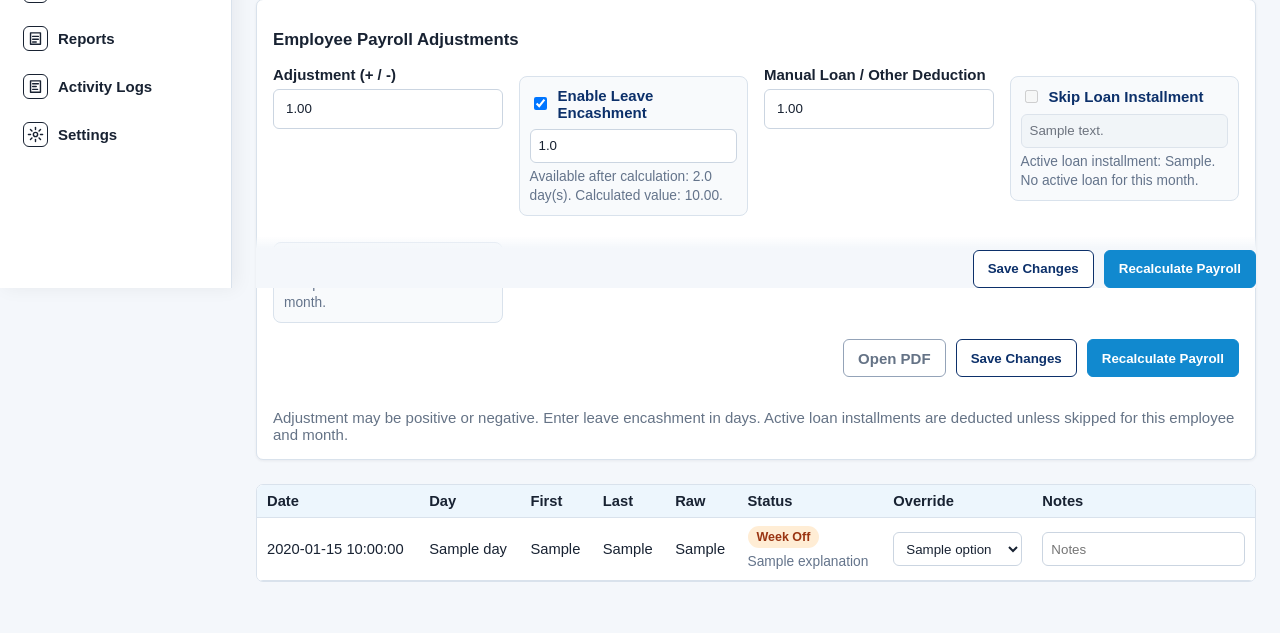
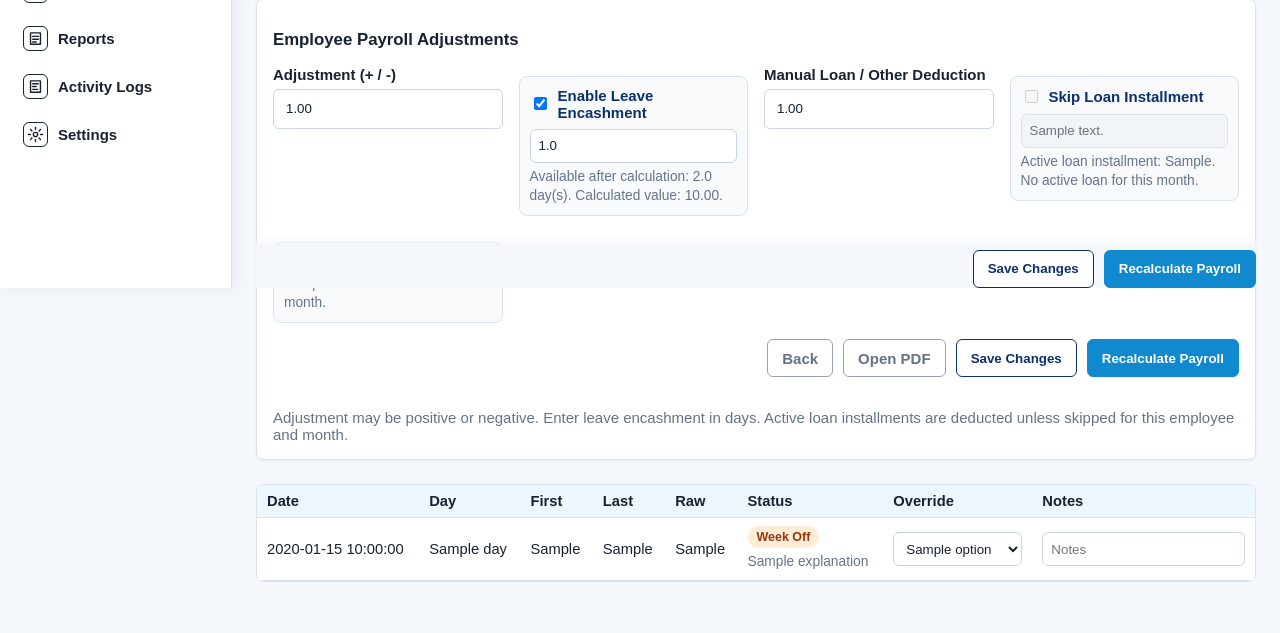
Before and after one commit to smitz96/payroll, a Flask app: template templates/employee_detail.html in a window 1280 px wide. Shown: the part 512-1145 px from the top of the page. Run offline with Flask 3, Linux system fonts and the light colour scheme; tables that the repository leaves empty hold one stand-in row (values such as "Sample post"); the template is opened without the code that fills it: values that come from a table or form of the project are taken from there, most other values are stand-ins (such as "Sample title", 1, 10 or a date in 2020).

Commit message:
Add back button to employee payroll detail

```diff
--- a/templates/employee_detail.html
+++ b/templates/employee_detail.html
@@ -76,6 +76,7 @@
       </div>
     </div>
     <div class="col-md-12 adjustment-actions">
+      <a class="btn btn-outline-secondary" href="{{ url_for('payroll.month', month=month) }}">Back</a>
       <a class="btn btn-outline-secondary" href="{{ url_for('reports.employee_pdf', month=month, employee_id=employee_id) }}" target="_blank" rel="noopener">Open PDF</a>
       {% if not is_finalized %}
       <button class="btn btn-outline-primary" name="action" value="save">Save Changes</button>
```
